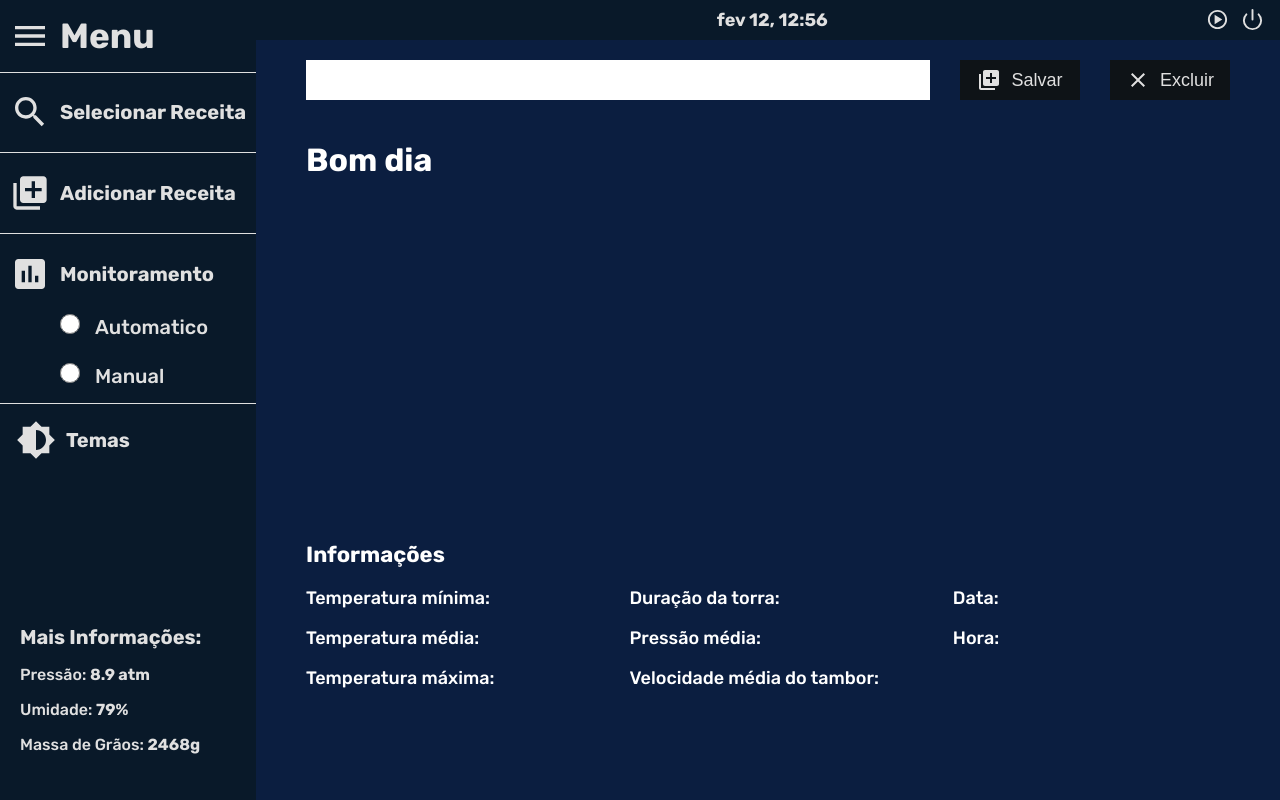
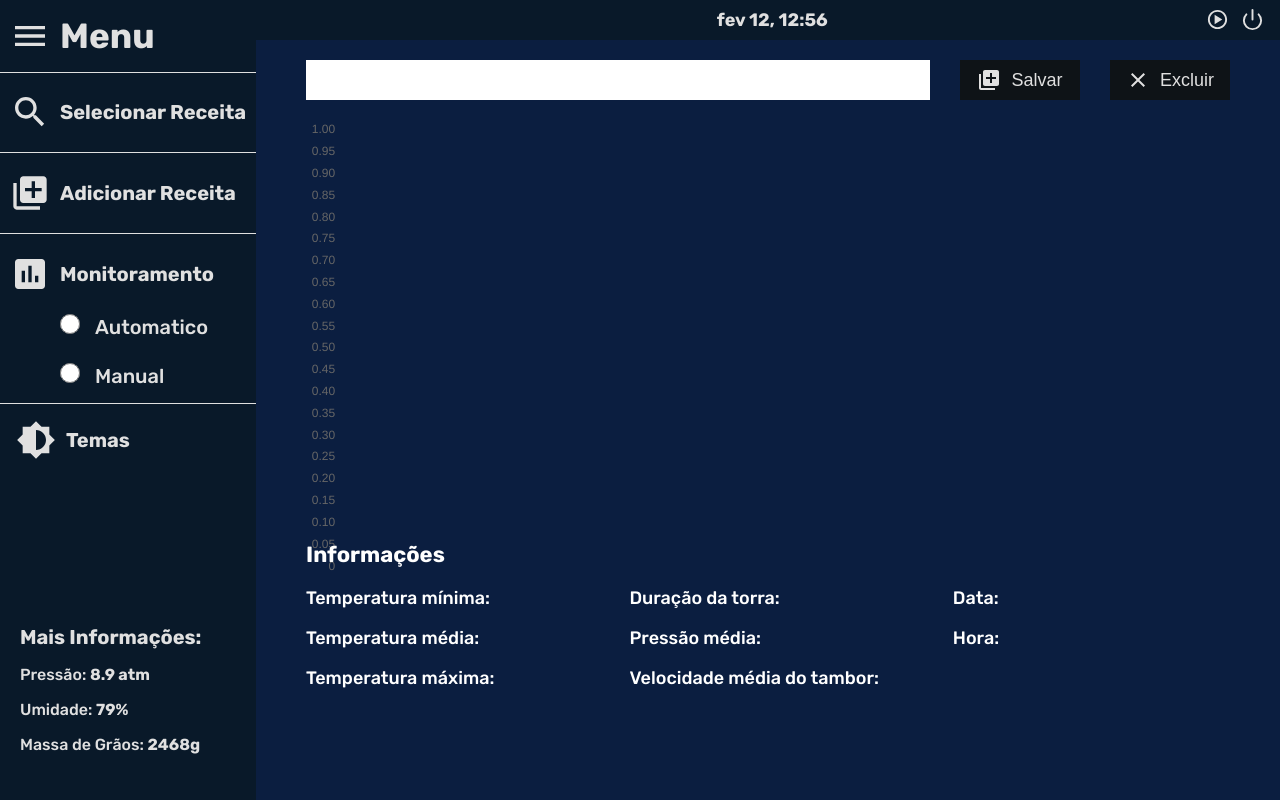
Before and after one commit to cpejr/frontend-cafetorrado, a React (Create React App) app: page /revisaoresult in a window 1280 px wide. Built offline with nearby package versions, Linux system fonts and the light colour scheme; a web font is replaced by a local one.

Commit message:
Feat: Grafico de linha

```diff
--- a/src/components/RevisaoGraph/index.jsx
+++ b/src/components/RevisaoGraph/index.jsx
@@ -1,7 +1,37 @@
 import React from 'react';
+import { Line } from 'react-chartjs-2';
 
-const RevisaoGraph = () => {
-  return <h1>Bom dia</h1>;
+const RevisaoGraph = ({ data }) => {
+  return (
+    <div style={{ height: '50%', width: '100%' }}>
+      <Line
+        data={data}
+        options={{
+          responsive: true,
+          // title: { text: ' Tempo de torra ', display: true },
+          scales: {
+            yAxes: [
+              {
+                ticks: {
+                  autoSkip: true,
+                  maxTicksLimit: 100,
+                  beginAtZero: true,
+                },
+                gridLines: {
+                  display: false,
+                },
+              },
+            ],
+            xAxes: [
+              {
+                gridLines: { display: false },
+              },
+            ],
+          },
+        }}
+      />
+    </div>
+  );
 };
 
 export default RevisaoGraph;
```
